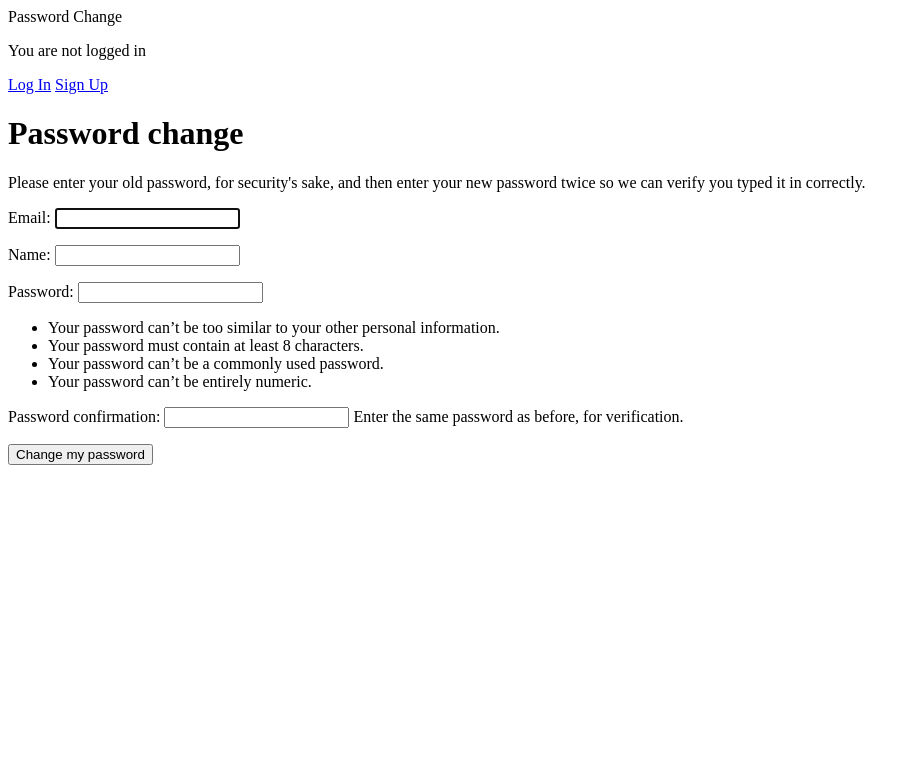
After one commit to joe-duop/accounts-Abstract_Base_user, a Django app: template templates/registration/password_change_form.html in a window 1280 px wide. The commit adds this page. Shown: the top 783 px of the page, without its empty margins (0-920 px from the left). Run offline with Django 3.2, Linux system fonts and the light colour scheme; the template is opened without the code that fills it: values that come from a table or form of the project are taken from there, others are empty.

Commit message:
created a place where users can change their passwords using the auth urls mentioned in the url in the root project

```diff
--- a/templates/base.html
+++ b/templates/base.html
@@ -6,6 +6,7 @@
 {% if user.is_authenticated %}
 Hi {{ user.name }}!
 <p><a href="{% url 'logout' %}">Log Out</a></p>
+<p><a href="{% url 'password_change' %}">change password</a></p>
 {% else %}
 <p>You are not logged in</p>
 <a href="{% url 'login' %}">Log In</a>
--- /dev/null
+++ b/templates/registration/password_change_done.html
@@ -0,0 +1,2 @@
+your password was changed successfully
+<p><a href="{% url 'current' %}">return to current</a></p>
--- /dev/null
+++ b/templates/registration/password_change_form.html
@@ -0,0 +1,14 @@
+{% extends 'base.html' %}
+
+{% block title %}Password Change{% endblock title %}
+
+{% block content %}
+<h1>Password change</h1>
+<p>Please enter your old password, for security's sake, and then enter your
+new password twice so we can verify you typed it in correctly.</p>
+<form method="POST">
+{% csrf_token %}
+{{ form.as_p }}
+<input class="btn btn-success" type="submit" value="Change my password">
+</form>
+{% endblock content %}
```
Also changed, not shown: db.sqlite3, templates/registration/login.html (renamed from accounts/templates/registration/login.html).
